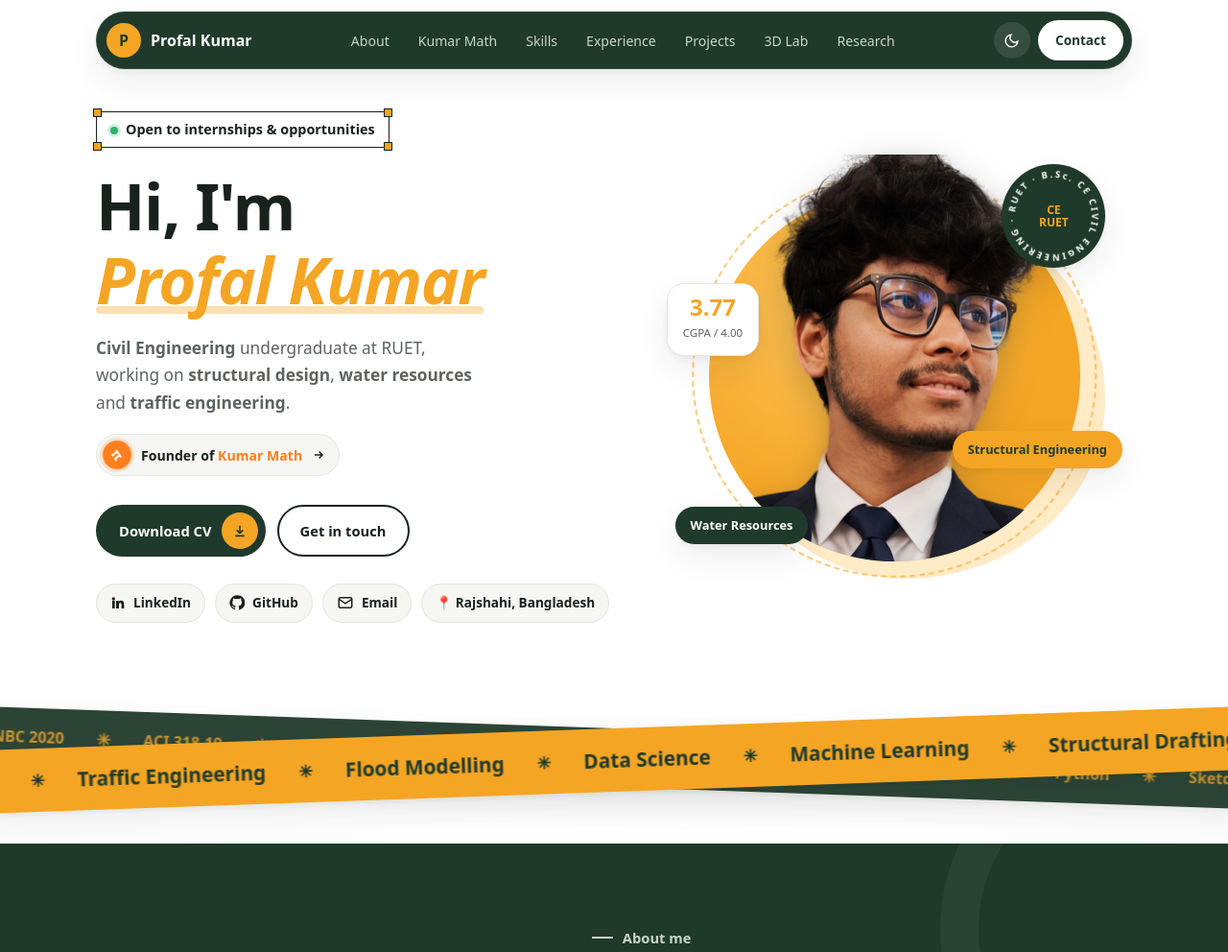
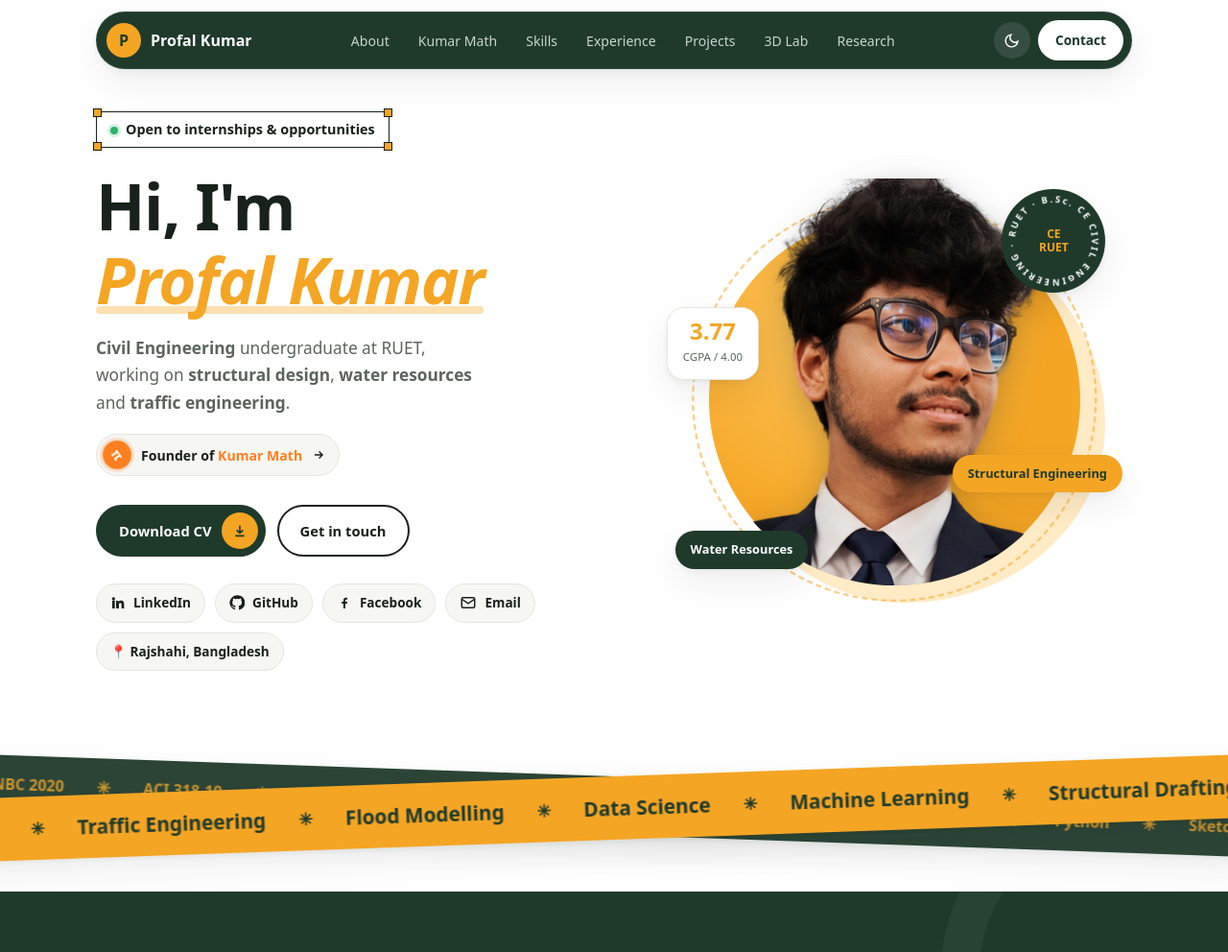
Before and after one commit to kumarsriprofel-hue/kumarsriprofel-hue.github.io, a plain HTML site: page index.html in a window 1280 px wide. Shown: the top 992 px of the page at 96% size. Drawn offline with Linux system fonts and the light colour scheme.

Commit message:
Add Facebook profile link to hero and contact
Co-Authored-By: Claude Opus 5.5 <noreply@anthropic.com>

```diff
--- a/assets/js/main.js
+++ b/assets/js/main.js
@@ -55,6 +55,7 @@
     github: '<svg width="16" height="16" viewBox="0 0 24 24" fill="currentColor" aria-hidden="true"><path d="M12 .5a11.5 11.5 0 0 0-3.6 22.4c.6.1.8-.3.8-.6v-2c-3.2.7-3.9-1.4-3.9-1.4-.5-1.3-1.3-1.7-1.3-1.7-1.1-.7.1-.7.1-.7 1.2.1 1.8 1.2 1.8 1.2 1 1.8 2.8 1.3 3.5 1 .1-.8.4-1.3.7-1.6-2.6-.3-5.3-1.3-5.3-5.7 0-1.3.5-2.3 1.2-3.1-.1-.3-.5-1.5.1-3.1 0 0 1-.3 3.2 1.2a11 11 0 0 1 5.8 0c2.2-1.5 3.2-1.2 3.2-1.2.6 1.6.2 2.8.1 3.1.8.8 1.2 1.8 1.2 3.1 0 4.4-2.7 5.4-5.3 5.7.4.4.8 1.1.8 2.2v3.2c0 .3.2.7.8.6A11.5 11.5 0 0 0 12 .5z"/></svg>',
     work: '<svg width="24" height="24" viewBox="0 0 24 24" fill="none" stroke="currentColor" stroke-width="2" aria-hidden="true"><path d="M3 21h18M5 21V8l7-5 7 5v13M9 21v-6h6v6"/></svg>',
     education: '<svg width="24" height="24" viewBox="0 0 24 24" fill="none" stroke="currentColor" stroke-width="2" aria-hidden="true"><path d="M2 9l10-5 10 5-10 5z"/><path d="M6 11v5c0 1.5 3 3 6 3s6-1.5 6-3v-5"/></svg>',
+    facebook: '<svg width="16" height="16" viewBox="0 0 24 24" fill="currentColor" aria-hidden="true"><path d="M13.5 21v-7.5h2.6l.4-3h-3V8.6c0-.9.3-1.5 1.5-1.5h1.6V4.4c-.3 0-1.2-.1-2.3-.1-2.3 0-3.9 1.4-3.9 4v2.2H7.8v3h2.6V21z"/></svg>',
     teach: '<svg width="24" height="24" viewBox="0 0 24 24" fill="none" stroke="currentColor" stroke-width="2" aria-hidden="true"><rect x="3" y="4" width="18" height="12" rx="1.5"/><path d="M7 9h5M7 12h3M8 20l4-4 4 4M15 8l2 2"/></svg>',
     doc: '<svg width="32" height="32" viewBox="0 0 24 24" fill="none" stroke="currentColor" stroke-width="2" aria-hidden="true"><path d="M14 3H6a2 2 0 0 0-2 2v14a2 2 0 0 0 2 2h12a2 2 0 0 0 2-2V9z"/><path d="M14 3v6h6M8 13h8M8 17h6"/></svg>'
   };
@@ -66,6 +67,7 @@
     var socials = '';
     if (safeUrl(p.linkedin)) socials += '<a class="soc" href="' + esc(safeUrl(p.linkedin)) + '" target="_blank" rel="noopener noreferrer">' + ICONS.linkedin + 'LinkedIn</a>';
     if (safeUrl(p.github)) socials += '<a class="soc" href="' + esc(safeUrl(p.github)) + '" target="_blank" rel="noopener noreferrer">' + ICONS.github + 'GitHub</a>';
+    if (safeUrl(p.facebook)) socials += '<a class="soc" href="' + esc(safeUrl(p.facebook)) + '" target="_blank" rel="noopener noreferrer">' + ICONS.facebook + 'Facebook</a>';
     if (mail) socials += '<a class="soc" href="' + esc(mail) + '">' + ICONS.mail + 'Email</a>';
     if (p.location) socials += '<span class="soc">📍 ' + esc(p.location) + '</span>';
     socials += '<span class="soc views-pill" data-views hidden title="Total page views (updates live)"><i class="live-dot"></i>👁 <b>0</b><em></em></span>';
@@ -312,6 +314,7 @@
     if (p.email) rows += '<a class="c-item" href="mailto:' + esc(p.email) + '"><span class="c-ico">' + ICONS.mail + '</span><div><small>Email</small><span>' + esc(p.email) + '</span></div></a>';
     if (p.phone) rows += '<a class="c-item" href="tel:' + esc(String(p.phone).replace(/[^\d+]/g, '')) + '"><span class="c-ico">' + ICONS.phone + '</span><div><small>Phone</small><span>' + esc(p.phone) + '</span></div></a>';
     if (safeUrl(p.linkedin)) rows += '<a class="c-item" href="' + esc(safeUrl(p.linkedin)) + '" target="_blank" rel="noopener noreferrer"><span class="c-ico">' + ICONS.linkedin + '</span><div><small>LinkedIn</small><span>' + esc(String(p.linkedin).replace(/^https?:\/\/(www\.)?/, '')) + '</span></div></a>';
+    if (safeUrl(p.facebook)) rows += '<a class="c-item" href="' + esc(safeUrl(p.facebook)) + '" target="_blank" rel="noopener noreferrer"><span class="c-ico">' + ICONS.facebook.replace(/16/g, '18') + '</span><div><small>Facebook</small><span>' + esc(String(p.facebook).replace(/^https?:\/\/(www\.)?/, '').replace(/\/$/, '')) + '</span></div></a>';
     if (safeUrl(p.github)) rows += '<a class="c-item" href="' + esc(safeUrl(p.github)) + '" target="_blank" rel="noopener noreferrer"><span class="c-ico">' + ICONS.github + '</span><div><small>GitHub</small><span>' + esc(String(p.github).replace(/^https?:\/\//, '')) + '</span></div></a>';
     return '<section id="contact" class="pt0"><div class="wrap"><div class="contact-box reveal"><div>' +
       '<span class="eyebrow">' + esc(c.eyebrow) + '</span><h2>' + fmt(c.heading) + '</h2><p>' + fmt(c.text) + '</p>' +
--- a/content/site.json
+++ b/content/site.json
@@ -9,6 +9,7 @@
     "phone": "",
     "linkedin": "https://www.linkedin.com/in/kumarprofal3six",
     "github": "https://github.com/kumarsriprofel-hue",
+    "facebook": "https://www.facebook.com/profelkumer.PK/",
     "cv": "assets/Profal-Kumar-CV.pdf",
     "photo": "assets/profal-cutout.png",
     "about_photo": "assets/profal-cutout.png",
--- a/index.html
+++ b/index.html
@@ -16,9 +16,9 @@
 <link rel="preconnect" href="https://fonts.googleapis.com">
 <link rel="preconnect" href="https://fonts.gstatic.com" crossorigin>
 <link href="https://fonts.googleapis.com/css2?family=Plus+Jakarta+Sans:ital,wght@0,400;0,500;0,600;0,700;0,800;1,500;1,600&family=Caveat:wght@600&display=swap" rel="stylesheet">
-<link rel="stylesheet" href="assets/css/style.css?v=202611272201">
-<script src="assets/js/lab.js?v=202611272201" defer></script>
-<script src="assets/js/main.js?v=202611272201" defer></script>
+<link rel="stylesheet" href="assets/css/style.css?v=202611272207">
+<script src="assets/js/lab.js?v=202611272207" defer></script>
+<script src="assets/js/main.js?v=202611272207" defer></script>
 </head>
 <body>
 
```
Also changed, not shown: 1 other file.
